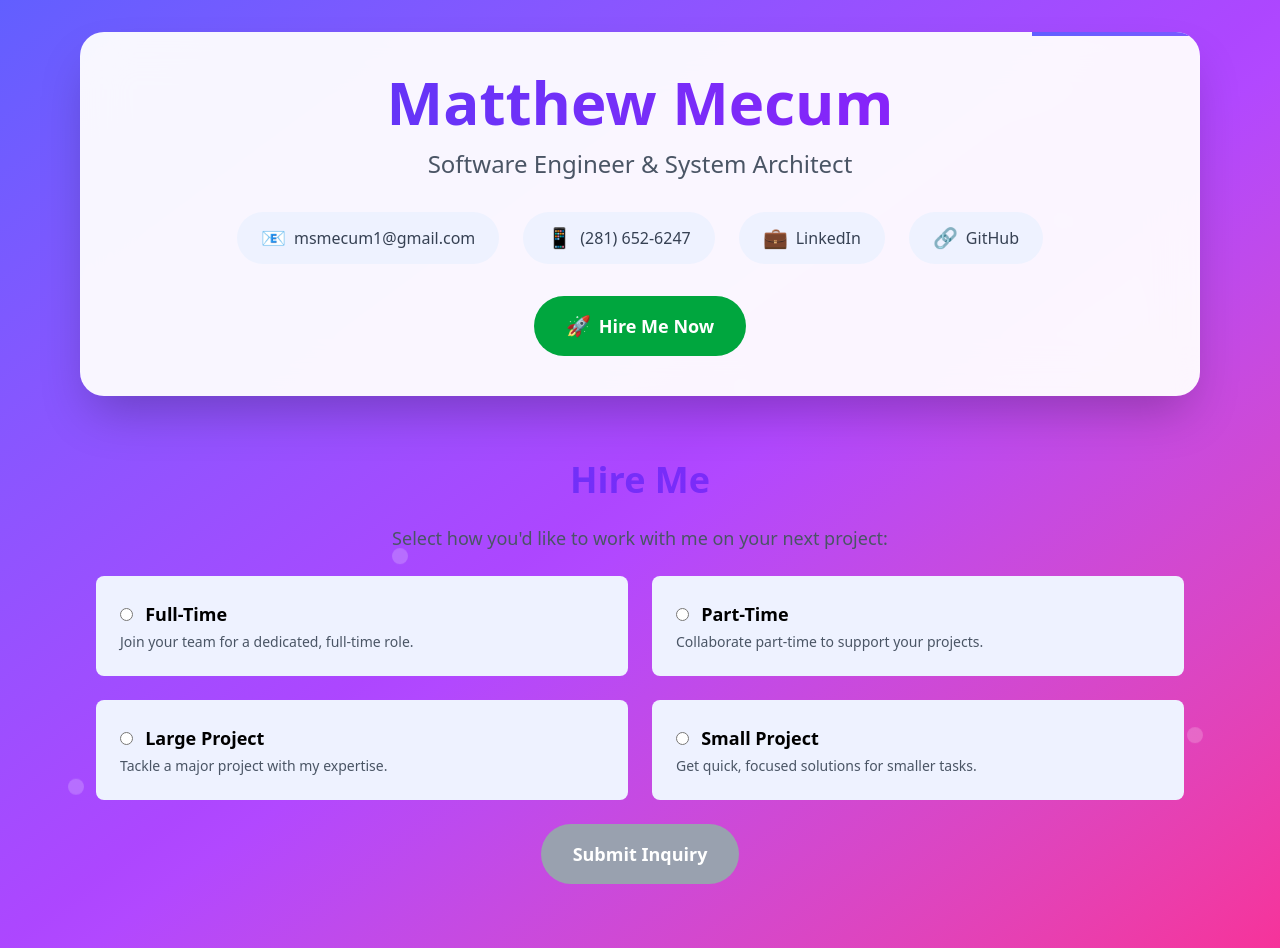
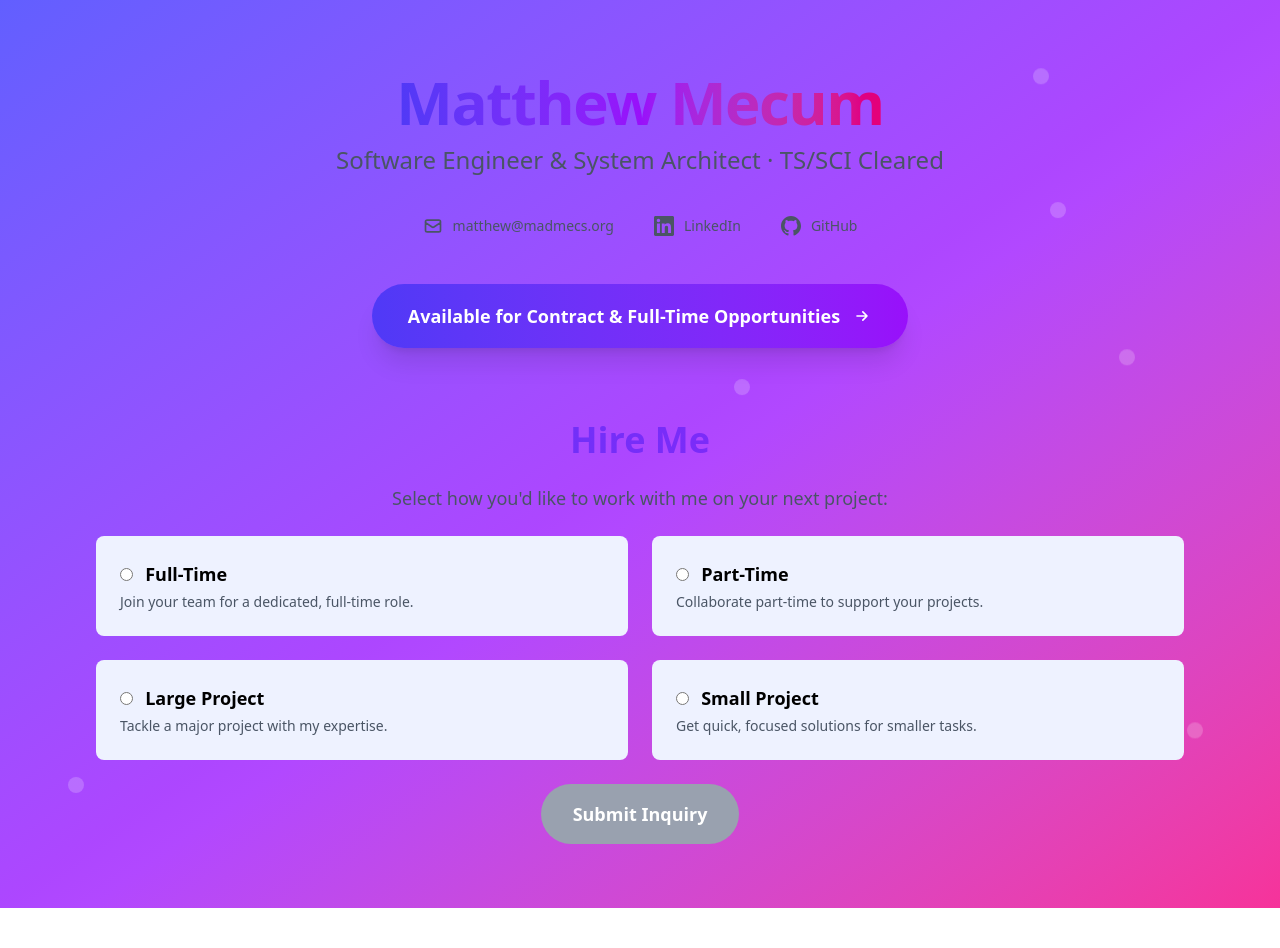
Before and after one commit to msmecum1/portfolio, a SvelteKit app: page /hire-me in a window 1280 px wide. After the commit the page ends 908 px from the top, so only its background shows below. Built offline with nearby package versions, Linux system fonts and the light colour scheme.

Commit message:
fixed header and preview

```diff
--- a/src/lib/components/Header.svelte
+++ b/src/lib/components/Header.svelte
@@ -1,85 +1,86 @@
 <script lang="ts">
-	import { contactInfo } from '$lib/data/portfolio';
   import { onMount } from 'svelte';
 
-	let name = '';
-	const originalText = 'Matthew Mecum';
+  // Professional email for the portfolio
+  const email = 'matthew@madmecs.org';
 
+  // Subtle scroll effect
+  let scrolled = false;
   onMount(() => {
-		let i = 0;
-		const typeWriter = () => {
-			if (i < originalText.length) {
-				name += originalText.charAt(i);
-				i++;
-				setTimeout(typeWriter, 100);
-			}
+    const handleScroll = () => {
+      scrolled = window.scrollY > 50;
     };
-		setTimeout(typeWriter, 500);
+    window.addEventListener('scroll', handleScroll);
+    return () => window.removeEventListener('scroll', handleScroll);
   });
 </script>
 
-<header
-	class="animate-fade-in-up relative mb-8 overflow-hidden rounded-3xl bg-white/95 p-10 text-center shadow-2xl backdrop-blur-xl"
->
-	<div
-		class="animate-shimmer absolute top-0 right-0 left-0 h-1 bg-gradient-to-r from-indigo-500 via-purple-500 to-pink-500"
-	></div>
-
-	<h1
-		class="mb-4 bg-gradient-to-r from-indigo-600 to-purple-600 bg-clip-text text-5xl font-bold text-transparent md:text-6xl"
-	>
-		{name}
+<header class="sticky top-0 z-50 transition-all duration-300 {scrolled ? 'bg-white/95 backdrop-blur-lg shadow-md' : 'bg-transparent'}">
+  <div class="max-w-7xl mx-auto px-6 py-10">
+    <div class="text-center">
+      <!-- Name + Title -->
+      <h1 class="text-5xl md:text-6xl font-bold tracking-tight">
+        <span class="bg-gradient-to-r from-indigo-600 via-purple-600 to-pink-600 bg-clip-text text-transparent">
+          Matthew Mecum
+        </span>
       </h1>
-
-	<p class="animate-fade-in-up animation-delay-200 mb-8 text-xl text-gray-600 md:text-2xl">
-		Software Engineer & System Architect
+      <p class="mt-3 text-xl md:text-2xl text-gray-600 dark:text-gray-400 font-medium">
+        Software Engineer & System Architect · TS/SCI Cleared
       </p>
 
-	<div class="animate-fade-in-up animation-delay-400 flex flex-wrap justify-center gap-6">
+      <!-- Professional Contact Links -->
+      <nav class="mt-10 flex flex-wrap justify-center gap-10 text-sm font-medium">
+        <!-- Email -->
         <a
-			href="mailto:{contactInfo.email}"
-			class="flex items-center gap-2 rounded-full bg-indigo-50 px-6 py-3 text-gray-700 transition-all duration-300 hover:scale-105 hover:bg-indigo-100 hover:text-indigo-600 hover:shadow-lg"
+          href="mailto:{email}"
+          class="flex items-center gap-2.5 text-gray-600 hover:text-indigo-600 transition-colors"
         >
-			<span class="text-xl">📧</span>
-			<span class="hidden sm:inline">{contactInfo.email}</span>
+          <svg class="w-5 h-5" fill="none" stroke="currentColor" viewBox="0 0 24 24">
+            <path stroke-linecap="round" stroke-linejoin="round" stroke-width="2"
+                  d="M3 8l7.89 5.26a2 2 0 002.22 0L21 8M5 19h14a2 2 0 002-2V7a2 2 0 00-2-2H5a2 2 0 00-2 2v10a2 2 0 002 2z"/>
+          </svg>
+          {email}
         </a>
 
+        <!-- LinkedIn – Official Icon -->
         <a
-			href="tel:{contactInfo.phone}"
-			class="flex items-center gap-2 rounded-full bg-indigo-50 px-6 py-3 text-gray-700 transition-all duration-300 hover:scale-105 hover:bg-indigo-100 hover:text-indigo-600 hover:shadow-lg"
+          href="https://www.linkedin.com/in/matthew-mecum-94bb1488/"
+          target="_blank"
+          rel="noopener noreferrer"
+          class="flex items-center gap-2.5 text-gray-600 hover:text-[#0077b5] transition-colors"
         >
-			<span class="text-xl">📱</span>
-			<span class="hidden sm:inline">{contactInfo.phone}</span>
+          <svg class="w-5 h-5" fill="currentColor" viewBox="0 0 24 24">
+            <path d="M20.447 20.452h-3.554v-5.569c0-1.328-.027-3.037-1.852-3.037-1.853 0-2.136 1.445-2.136 2.939v5.667H9.351V9h3.414v1.561h.046c.477-.9 1.637-1.85 3.37-1.85 3.601 0 4.267 2.37 4.267 5.455v6.286zM5.337 7.433c-1.144 0-2.063-.926-2.063-2.065 0-1.138.92-2.063 2.063-2.063 1.14 0 2.064.925 2.064 2.063 0 1.139-.925 2.065-2.064 2.065zm1.782 13.019H3.555V9h3.564v11.452zM22.225 0H1.771C.792 0 0 .774 0 1.729v20.542C0 23.227.792 24 1.771 24h20.451C23.2 24 24 23.227 24 22.271V1.729C24 .774 23.2 0 22.222 0h.003z"/>
+          </svg>
+          LinkedIn
         </a>
 
+        <!-- GitHub – Official Icon -->
         <a
-			href={contactInfo.linkedin}
+          href="https://github.com/msmecum1"
           target="_blank"
           rel="noopener noreferrer"
-			class="flex items-center gap-2 rounded-full bg-indigo-50 px-6 py-3 text-gray-700 transition-all duration-300 hover:scale-105 hover:bg-indigo-100 hover:text-indigo-600 hover:shadow-lg"
+          class="flex items-center gap-2.5 text-gray-600 hover:text-black transition-colors"
         >
-			<span class="text-xl">💼</span>
-			<span class="hidden sm:inline">LinkedIn</span>
+          <svg class="w-5 h-5" fill="currentColor" viewBox="0 0 24 24">
+            <path d="M12 0c-6.626 0-12 5.373-12 12 0 5.302 3.438 9.8 8.207 11.387.599.111.793-.261.793-.577v-2.234c-3.338.726-4.033-1.416-4.033-1.416-.546-1.387-1.333-1.756-1.333-1.756-1.089-.745.083-.729.083-.729 1.205.084 1.839 1.237 1.839 1.237 1.07 1.834 2.807 1.304 3.492.997.107-.775.418-1.305.762-1.604-2.665-.305-5.467-1.334-5.467-5.931 0-1.311.469-2.381 1.236-3.221-.124-.303-.535-1.524.117-3.176 0 0 1.008-.322 3.301 1.23.957-.266 1.983-.399 3.003-.404 1.02.005 2.047.138 3.006.404 2.291-1.552 3.297-1.23 3.297-1.23.653 1.653.242 2.874.118 3.176.77.84 1.235 1.911 1.235 3.221 0 4.609-2.807 5.624-5.479 5.921.43.372.823 1.102.823 2.222v3.293c0 .319.192.694.801.576 4.765-1.589 8.199-6.086 8.199-11.386 0-6.627-5.373-12-12-12z"/>
+          </svg>
+          GitHub
         </a>
+      </nav>
 
+      <!-- CTA -->
+      <div class="mt-12">
         <a
-			href={contactInfo.github}
-			target="_blank"
-			rel="noopener noreferrer"
-			class="flex items-center gap-2 rounded-full bg-indigo-50 px-6 py-3 text-gray-700 transition-all duration-300 hover:scale-105 hover:bg-indigo-100 hover:text-indigo-600 hover:shadow-lg"
+          href="/hire-me"
+          class="inline-flex items-center gap-3 rounded-full bg-gradient-to-r from-indigo-600 to-purple-600 px-9 py-4.5 text-lg font-semibold text-white shadow-xl transition-all hover:scale-105 hover:shadow-2xl"
         >
-			<span class="text-xl">🔗</span>
-			<span class="hidden sm:inline">GitHub</span>
+          Available for Contract & Full-Time Opportunities
+          <svg class="w-5 h-5" fill="none" stroke="currentColor" viewBox="0 0 24 24">
+            <path stroke-linecap="round" stroke-linejoin="round" stroke-width="2" d="M13 7l5 5m0 0l-5 5m5-5H6"/>
+          </svg>
         </a>
       </div>
-
-	<nav class="animate-fade-in-up animation-delay-600 mt-8 flex flex-wrap justify-center gap-6">
-		<a
-			href="/hire-me"
-			class="flex items-center gap-2 rounded-full bg-green-600 px-8 py-4 text-lg font-semibold text-white transition-all duration-300 hover:scale-105 hover:bg-green-700 hover:shadow-lg"
-		>
-			<span class="text-xl">🚀</span>
-			Hire Me Now
-		</a>
-	</nav>
+    </div>
+  </div>
 </header>
--- a/src/routes/projects/riverside/+page.svelte
+++ b/src/routes/projects/riverside/+page.svelte
@@ -1,77 +1,129 @@
 <script lang="ts">
-  import { page } from '$app/stores';
+  import { onMount } from 'svelte';
+
+  // Auto-scroll to content when page loads — fixes the "land at top" issue
+  onMount(() => {
+    setTimeout(() => {
+      window.scrollTo({
+        top: 180,
+        behavior: 'smooth'
+      });
+    }, 150);
+  });
 </script>
 
 <svelte:head>
-  <title>Riverside Municipal Site | Matthew Mecum</title>
-  <meta name="description" content="A modern, accessible municipal website built with SvelteKit and Tailwind — featuring department directory, permits, news, and emergency alerts." />
+  <title>Riverside Municipal Site • Matthew Mecum</title>
+  <meta
+    name="description"
+    content="A modern, WCAG 2.1-compliant municipal government portal built with SvelteKit and Tailwind. Features real-time emergency alerts, online permits, and full accessibility."
+  />
 </svelte:head>
 
-<div class="min-h-screen bg-gray-50 py-12 px-6">
-  <div class="max-w-5xl mx-auto">
-    <!-- Back link -->
-    <a href="/#projects" class="inline-block mb-8 text-blue-600 hover:text-blue-800 underline">
-      ← Back to Portfolio
+<main class="min-h-screen bg-gray-50 dark:bg-gray-900 py-16 px-6">
+  <div class="max-w-7xl mx-auto">
+    <!-- Back to Portfolio -->
+    <a
+      href="/#projects"
+      class="inline-flex items-center gap-2 text-indigo-600 hover:text-indigo-700 font-medium mb-10 transition-colors"
+    >
+      <svg class="w-5 h-5" fill="none" stroke="currentColor" viewBox="0 0 24 24">
+        <path stroke-linecap="round" stroke-linejoin="round" stroke-width="2" d="M15 19l-7-7 7-7" />
+      </svg>
+      Back to Portfolio
     </a>
 
-    <h1 class="text-4xl md:text-5xl font-bold text-gray-900 mb-4">
+    <!-- Title -->
+    <h1 class="text-4xl md:text-6xl font-bold text-gray-900 dark:text-white mb-12 leading-tight">
       Riverside Municipal Site
     </h1>
 
-    <div class="grid md:grid-cols-2 gap-12 items-start">
-      <!-- Live Demo + Screenshot -->
-      <div class="space-y-6">
-        <div class="bg-white rounded-lg shadow-lg overflow-hidden">
+    <div class="grid lg:grid-cols-2 gap-12 xl:gap-16 items-start">
+      <!-- Left: Live Demo -->
+      <div class="space-y-8 order-2 lg:order-1">
+        <!-- Live Preview -->
+        <div class="bg-white dark:bg-gray-800 rounded-2xl shadow-xl overflow-hidden border border-gray-200 dark:border-gray-700">
+          <div class="bg-gradient-to-r from-indigo-500 to-purple-600 h-2"></div>
           <iframe
             src="https://riverside-municipal-site.vercel.app"
-            title="Riverside Municipal Site Live Demo"
-            class="w-full h-96 border-0"
-            loading="lazy">
-          </iframe>
+            title="Riverside Municipal Site – Live Demo"
+            class="w-full h-[500px] md:h-[600px] border-0"
+            loading="lazy"
+            allowfullscreen
+          ></iframe>
         </div>
-        <div class="text-center space-x-4">
-          <a href="https://riverside-municipal-site.vercel.app" target="_blank"
-             class="inline-block px-6 py-3 bg-blue-600 text-white rounded-lg hover:bg-blue-700">
+
+        <!-- Action Buttons -->
+        <div class="flex flex-col sm:flex-row gap-4 justify-center">
+          <a
+            href="https://riverside-municipal-site.vercel.app"
+            target="_blank"
+            rel="noopener noreferrer"
+            class="inline-flex items-center justify-center gap-3 px-8 py-4 bg-gradient-to-r from-indigo-600 to-purple-600 text-white font-semibold rounded-xl hover:shadow-xl transform hover:scale-105 transition-all duration-200"
+          >
             Live Demo
+            <svg class="w-5 h-5" fill="none" stroke="currentColor" viewBox="0 0 24 24">
+              <path stroke-linecap="round" stroke-linejoin="round" stroke-width="2" d="M10 6H6a2 2 0 00-2 2v10a2 2 0 002 2h10a2 2 0 002-2v-4M14 4h6m0 0v6m0-6L10 14" />
+            </svg>
           </a>
-          <a href="https://github.com/msmecum1/riverside-municipal-site" target="_blank"
-             class="inline-block px-6 py-3 border border-gray-600 text-gray-700 rounded-lg hover:bg-gray-100">
-            View Source
+
+          <a
+            href="https://github.com/msmecum1/riverside-municipal-site"
+            target="_blank"
+            rel="noopener noreferrer"
+            class="inline-flex items-center justify-center gap-3 px-8 py-4 border-2 border-gray-300 dark:border-gray-600 text-gray-700 dark:text-gray-300 font-semibold rounded-xl hover:border-gray-400 hover:bg-gray-50 dark:hover:bg-gray-800 transition-all"
+          >
+            View Source on GitHub
           </a>
         </div>
       </div>
 
-      <!-- Details -->
-      <div class="space-y-6">
-        <div>
-          <h2 class="text-2xl font-semibold mb-3">About This Project</h2>
-          <p class="text-gray-700 leading-relaxed">
-            A fully responsive, accessible municipal government website prototype built from the ground up with SvelteKit + Tailwind. Designed for real-world city use — includes department directory, online permits, emergency alerts, council agendas, and 508/WCAG compliance.
+      <!-- Right: Project Info -->
+      <div class="space-y-10 order-1 lg:order-2">
+        <section>
+          <h2 class="text-3xl font-bold text-gray-900 dark:text-white mb-4">About This Project</h2>
+          <p class="text-lg text-gray-700 dark:text-gray-300 leading-relaxed">
+            A production-ready, fully accessible municipal government website prototype built from the ground up with modern web standards. Designed to serve real-world city needs with emphasis on usability, performance, and Section 508 / WCAG 2.1 compliance.
           </p>
-        </div>
+        </section>
 
-        <div>
-          <h3 class="text-xl font-semibold mb-2">Key Features</h3>
-          <ul class="list-disc list-inside text-gray-700 space-y-1">
-            <li>Blazing-fast static generation with ISR for news/events</li>
-            <li>Dark mode + reduced motion preferences</li>
-            <li>Full keyboard navigation and screen-reader optimization</li>
-            <li>Mobile-first responsive layout</li>
-            <li>Form handling with Netlify/Vercel forms (ready)</li>
+        <section>
+          <h3 class="text-2xl font-bold text-gray-900 dark:text-white mb-4">Key Features</h3>
+          <ul class="space-y-3 text-gray-700 dark:text-gray-300">
+            <li class="flex items-start gap-3">
+              <span class="text-green-600 mt-1">Check</span>
+              <span>Blazing-fast static generation + ISR for dynamic content (news, alerts)</span>
+            </li>
+            <li class="flex items-start gap-3">
+              <span class="text-green-600 mt-1">Check</span>
+              <span>Dark mode & reduced motion preferences (respects system settings)</span>
+            </li>
+            <li class="flex items-start gap-3">
+              <span class="text-green-600 mt-1">Check</span>
+              <span>Full keyboard navigation, screen reader optimization, proper ARIA labels</span>
+            </li>
+            <li class="flex items-start gap-3">
+              <span class="text-green-600 mt-1">Check</span>
+              <span>Mobile-first responsive design with touch-friendly controls</span>
+            </li>
+            <li class="flex items-start gap-3">
+              <span class="text-green-600 mt-1">Check</span>
+              <span>Ready for form integrations (Netlify/Vercel Forms, reCAPTCHA)</span>
+            </li>
           </ul>
-        </div>
+        </section>
 
-        <div>
-          <h3 class="text-xl font-semibold mb-2">Tech Stack</h3>
-          <div class="flex flex-wrap gap-2">
-            {#each ['SvelteKit', 'Tailwind CSS', 'TypeScript', 'Vercel', 'WCAG 2.1'] as tech}
-              <span class="px-3 py-1 bg-blue-100 text-blue-800 rounded-full text-sm">
+        <section>
+          <h3 class="text-2xl font-bold text-gray-900 dark:text-white mb-4">Tech Stack</h3>
+          <div class="flex flex-wrap gap-3">
+            {#each ['SvelteKit', 'Tailwind CSS', 'TypeScript', 'Vercel', 'WCAG 2.1 AA', 'Responsive Design'] as tech}
+              <span class="px-4 py-2 bg-indigo-100 dark:bg-indigo-900/30 text-indigo-800 dark:text-indigo-300 rounded-full text-sm font-medium">
                 {tech}
               </span>
             {/each}
           </div>
-        </div>
+        </section>
       </div>
     </div>
   </div>
-</div>
+</main>
```
Lines whose indentation alone changed are shown as unchanged.
